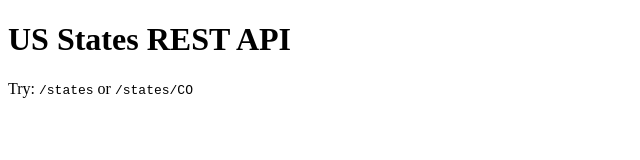
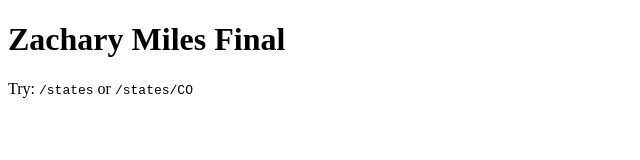
Before and after one commit to 2025MPH/ZMilesINF653-Final, a website: page views/index.html in a window 1280 px wide. Shown: the whole page, without its empty margins (0-640 px from the left). Drawn offline with Linux system fonts and the light colour scheme.

Commit message:
Final changes

```diff
--- a/views/index.html
+++ b/views/index.html
@@ -1,8 +1,8 @@
 <!DOCTYPE html>
 <html lang="en">
-<head><meta charset="UTF-8"><title>US States API</title></head>
+<head><meta charset="UTF-8"><title>ZSMFinal</title></head>
 <body>
-  <h1>US States REST API</h1>
+  <h1>Zachary Miles Final</h1>
   <p>Try: <code>/states</code> or <code>/states/CO</code></p>
 </body>
 </html>
```
